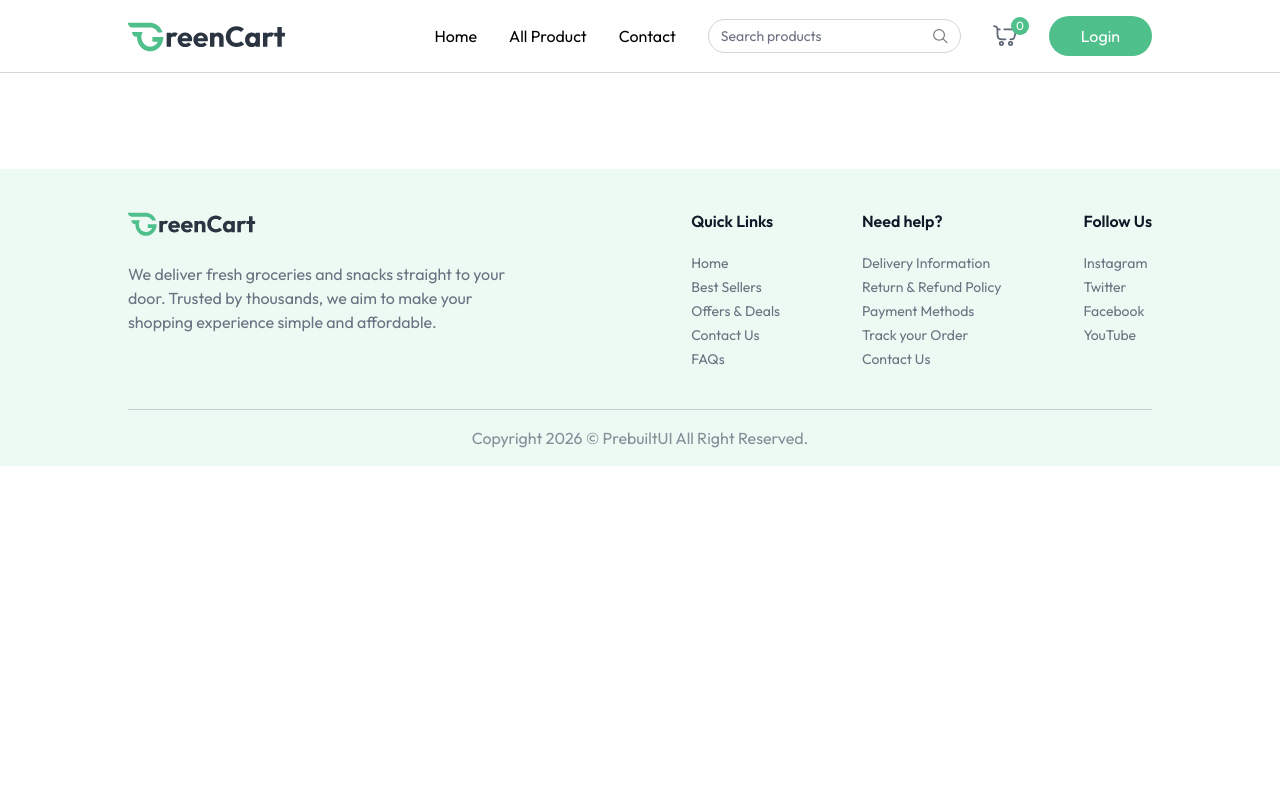
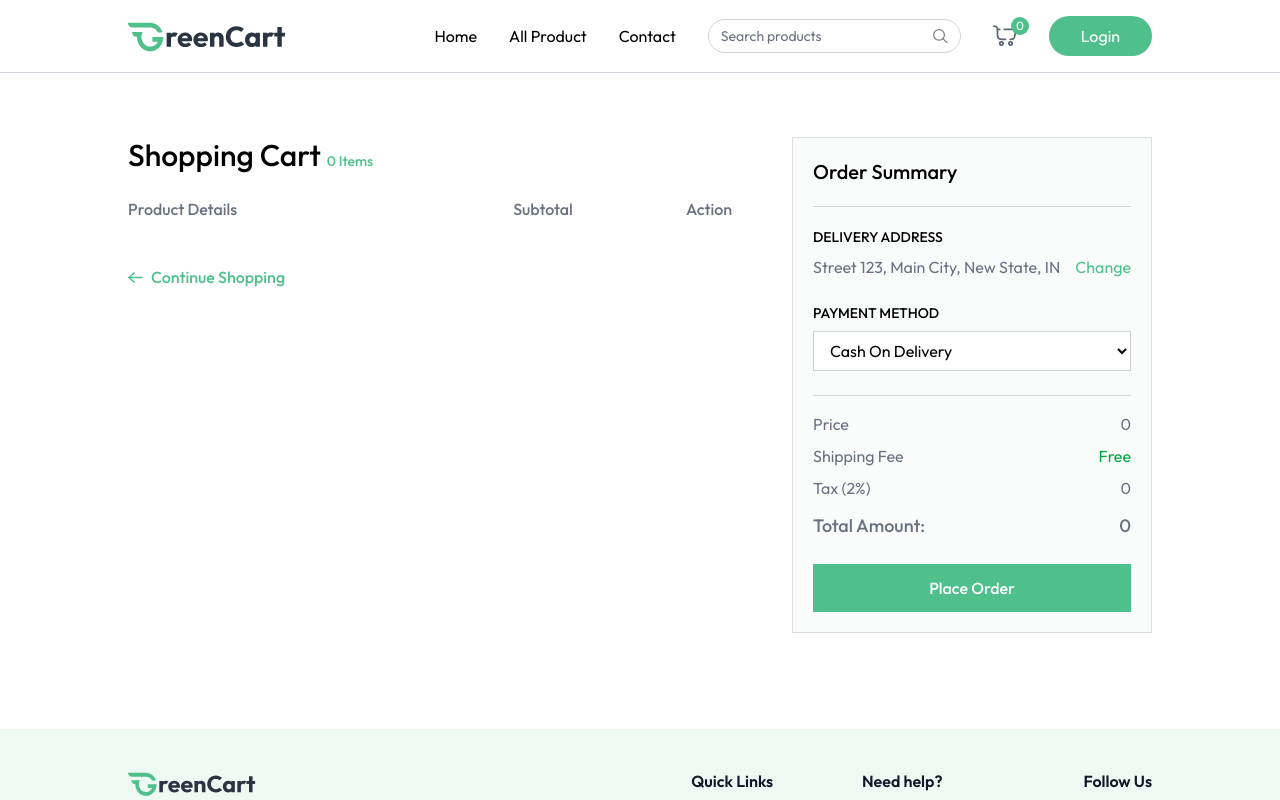
Before and after one commit to huytdn/E-Commerce-App-, a React (Vite) app in the folder greencart/: page /cart in a window 1280 px wide. Shown: the top 800 px of the page. Built offline with nearby package versions, Linux system fonts and the light colour scheme.

Commit message:
cart page

```diff
--- a/greencart/src/App.jsx
+++ b/greencart/src/App.jsx
@@ -9,6 +9,7 @@
 import AllProducts from "./pages/AllProducts";
 import ProductCategory from "./pages/ProductCategory";
 import ProductDetails from "./pages/ProductDetails";
+import Cart from "./pages/Cart";
 
 const App = () => {
   const isSellerPath = useLocation().pathname.includes("seller");
@@ -28,6 +29,7 @@
           <Route path="/products" element={<AllProducts />} />
           <Route path="/products/:category" element={<ProductCategory />} />
           <Route path="/products/:category/:id" element={<ProductDetails />} />
+          <Route path="/cart" element={<Cart />} />
         </Routes>
       </div>
       {!isSellerPath && <Footer />}
--- /dev/null
+++ b/greencart/src/pages/Cart.jsx
@@ -0,0 +1,231 @@
+import React, { useEffect, useState } from "react";
+import { useAppContext } from "../context/AppContext";
+import { assets, dummyAddress } from "../assets/assets";
+
+const Cart = () => {
+  const {
+    products,
+    currency,
+    cartItems,
+    removeFromCart,
+    getCartCount,
+    updateCartItem,
+    navigate,
+    getCartAmount,
+  } = useAppContext();
+  const [cartArray, setCartArray] = useState([]);
+  const [addresses, setAddresses] = useState(dummyAddress);
+  const [showAddress, setShowAddress] = useState(false);
+  const [selectedAddress, setSelectedAddress] = useState(dummyAddress[0]);
+  const [paymentOption, setPaymentOption] = useState("COD");
+
+  const getCart = () => {
+    let tempArray = [];
+    for (const key in cartItems) {
+      const product = products.find((item) => item._id === key);
+      product.quantity = cartItems[key];
+      tempArray.push(product);
+    }
+    setCartArray(tempArray);
+  };
+
+  const placeOrder = async () => {};
+
+  useEffect(() => {
+    if (products.length > 0 && cartItems) {
+      getCart();
+    }
+  }, [products, cartItems]);
+
+  return products.length > 0 && cartItems ? (
+    <div className="flex flex-col md:flex-row mt-16">
+      <div className="flex-1 max-w-4xl">
+        <h1 className="text-3xl font-medium mb-6">
+          Shopping Cart{" "}
+          <span className="text-sm text-primary">{getCartCount()} Items</span>
+        </h1>
+
+        <div className="grid grid-cols-[2fr_1fr_1fr] text-gray-500 text-base font-medium pb-3">
+          <p className="text-left">Product Details</p>
+          <p className="text-center">Subtotal</p>
+          <p className="text-center">Action</p>
+        </div>
+
+        {cartArray.map((product, index) => (
+          <div
+            key={index}
+            className="grid grid-cols-[2fr_1fr_1fr] text-gray-500 items-center text-sm md:text-base font-medium pt-3"
+          >
+            <div className="flex items-center md:gap-6 gap-3">
+              <div
+                className="cursor-pointer w-24 h-24 flex items-center justify-center border border-gray-300 rounded overflow-hidden"
+                onClick={() => {
+                  navigate(
+                    `/products/${product.category.toLowerCase()}/${product._id}`,
+                  );
+                  scrollTo(0, 0);
+                }}
+              >
+                <img
+                  className="max-w-full h-full object-cover"
+                  src={product.image[0]}
+                  alt={product.name}
+                />
+              </div>
+              <div>
+                <p className="hidden md:block font-semibold">{product.name}</p>
+                <div className="font-normal text-gray-500/70">
+                  <p>
+                    Weight: <span>{product.weight || "N/A"}</span>
+                  </p>
+                  <div className="flex items-center">
+                    <p>Qty:</p>
+                    <select
+                      className="outline-none"
+                      onChange={(e) =>
+                        updateCartItem(product._id, Number(e.target.value))
+                      }
+                      value={cartItems[product._id]}
+                    >
+                      {Array(
+                        cartItems[product._id] > 9 ? cartItems[product._id] : 9,
+                      )
+                        .fill("")
+                        .map((_, index) => (
+                          <option key={index} value={index + 1}>
+                            {index + 1}
+                          </option>
+                        ))}
+                    </select>
+                  </div>
+                </div>
+              </div>
+            </div>
+            <p className="text-center">
+              {currency}
+              {product.offerPrice * product.quantity}
+            </p>
+            <button
+              className="cursor-pointer mx-auto"
+              onClick={() => removeFromCart(product._id)}
+            >
+              <img
+                src={assets.remove_icon}
+                alt="remove"
+                className="inline-block w-6 h-6"
+              />
+            </button>
+          </div>
+        ))}
+
+        <button
+          className="group cursor-pointer flex items-center mt-8 gap-2 text-primary font-medium"
+          onClick={() => {
+            navigate("/products");
+            scrollTo(0, 0);
+          }}
+        >
+          <img
+            className="group-hover:-translate-x-1 transition"
+            src={assets.arrow_right_icon_colored}
+            alt="arrow"
+          />
+          Continue Shopping
+        </button>
+      </div>
+
+      <div className="max-w-[360px] w-full bg-gray-100/40 p-5 max-md:mt-16 border border-gray-300/70">
+        <h2 className="text-xl md:text-xl font-medium">Order Summary</h2>
+        <hr className="border-gray-300 my-5" />
+
+        <div className="mb-6">
+          <p className="text-sm font-medium uppercase">Delivery Address</p>
+          <div className="relative flex justify-between items-start mt-2">
+            <p className="text-gray-500">
+              {selectedAddress
+                ? `${selectedAddress.street}, ${selectedAddress.city}, ${selectedAddress.state}, ${selectedAddress.country}`
+                : "No address found"}
+            </p>
+            <button
+              onClick={() => setShowAddress(!showAddress)}
+              className="text-primary hover:underline cursor-pointer"
+            >
+              Change
+            </button>
+            {showAddress && (
+              <div className="absolute top-12 py-1 bg-white border border-gray-300 text-sm w-full">
+                {addresses.map((address, index) => (
+                  <p
+                    onClick={() => {
+                      setSelectedAddress(address);
+                      setShowAddress(false);
+                    }}
+                    className="text-gray-500 p-2 hover:bg-gray-100"
+                  >
+                    {address.street}, {address.city}, {address.state},{" "}
+                    {address.country}
+                  </p>
+                ))}
+                <p
+                  onClick={() => navigate("/add-address")}
+                  className="text-primary text-center cursor-pointer p-2 hover:bg-primary/10"
+                >
+                  Add address
+                </p>
+              </div>
+            )}
+          </div>
+
+          <p className="text-sm font-medium uppercase mt-6">Payment Method</p>
+
+          <select
+            onChange={(e) => setPaymentOption(e.target.value)}
+            className="w-full border border-gray-300 bg-white px-3 py-2 mt-2 outline-none"
+          >
+            <option value="COD">Cash On Delivery</option>
+            <option value="Online">Online Payment</option>
+          </select>
+        </div>
+
+        <hr className="border-gray-300" />
+
+        <div className="text-gray-500 mt-4 space-y-2">
+          <p className="flex justify-between">
+            <span>Price</span>
+            <span>
+              {currency}
+              {getCartAmount()}
+            </span>
+          </p>
+          <p className="flex justify-between">
+            <span>Shipping Fee</span>
+            <span className="text-green-600">Free</span>
+          </p>
+          <p className="flex justify-between">
+            <span>Tax (2%)</span>
+            <span>
+              {currency}
+              {(getCartAmount() * 2) / 100}
+            </span>
+          </p>
+          <p className="flex justify-between text-lg font-medium mt-3">
+            <span>Total Amount:</span>
+            <span>
+              {currency}
+              {getCartAmount() + (getCartAmount() * 2) / 100}
+            </span>
+          </p>
+        </div>
+
+        <button
+          className="w-full py-3 mt-6 cursor-pointer bg-primary text-white font-medium hover:bg-primary-dull transition"
+          onClick={placeOrder}
+        >
+          {paymentOption === "COD" ? "Place Order" : "Proceed to Checkout"}
+        </button>
+      </div>
+    </div>
+  ) : null;
+};
+
+export default Cart;
```
